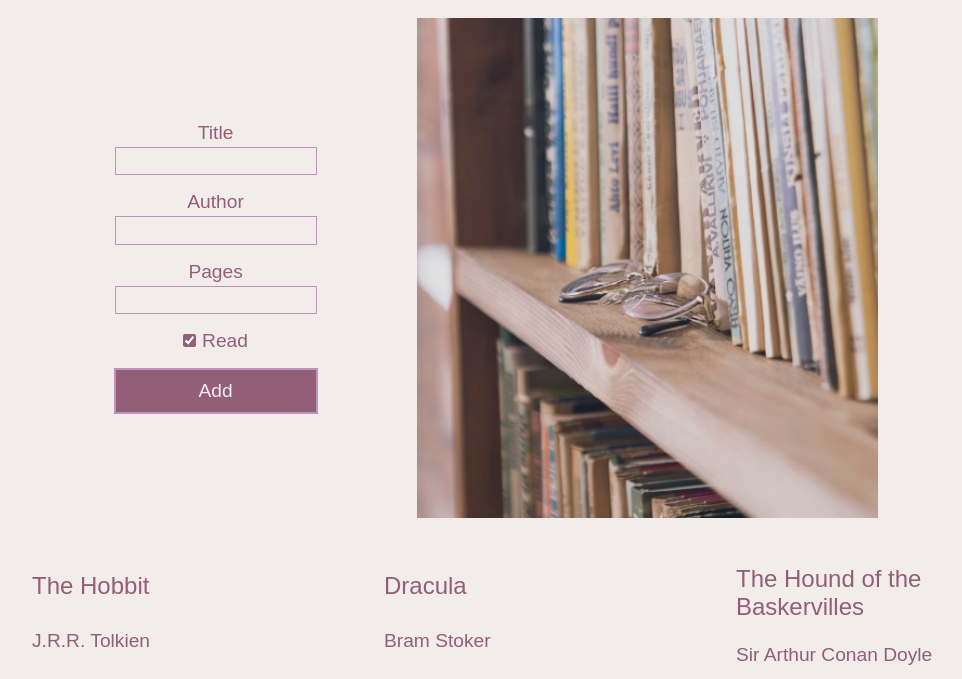
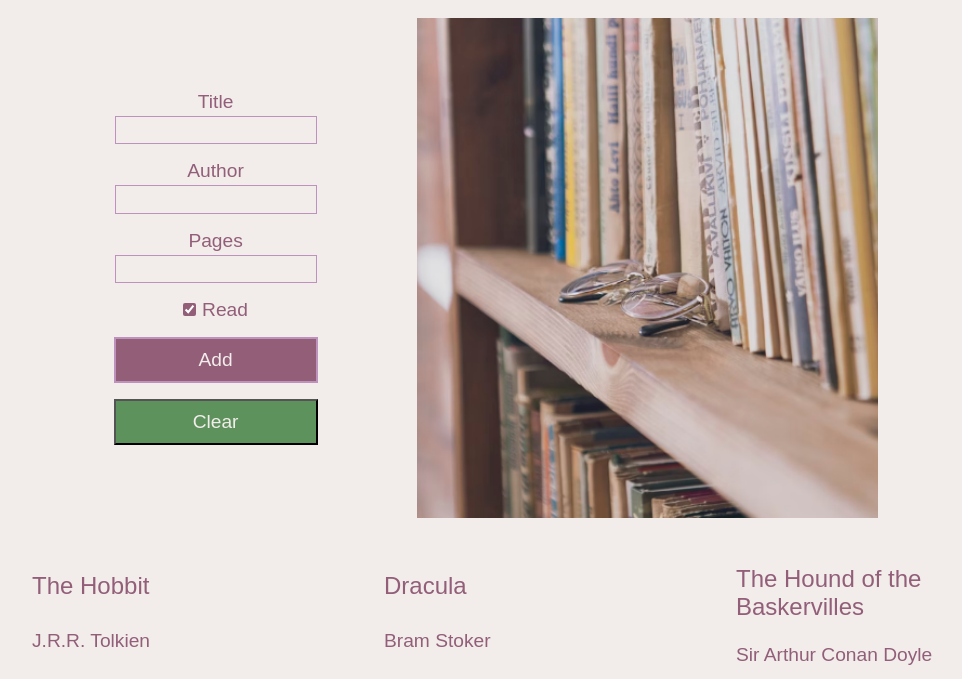
Before and after one commit to v-t-9/Library, a plain HTML site: page index.html in a window 1280 px wide. Shown: the part 100-779 px from the top of the page, without its empty margins (146-1108 px from the left). Drawn offline with Linux system fonts and the light colour scheme; a web font is replaced by a local one.

Commit message:
Added clear button

```diff
--- a/index.html
+++ b/index.html
@@ -36,7 +36,7 @@
                 </div>
 
                 <button id="submit" type="submit">Add</button>
-
+                <button id="clear" type="reset">Clear</button>
             </form>
             <img src="img/books1.png" alt="Books">
         </section>
--- a/script.js
+++ b/script.js
@@ -1,4 +1,5 @@
 const submitBtn = document.getElementById("submit");
+const clearBtn = document.getElementById("Clear");
 const books = document.getElementById("books");
 const library = [
     new Book("The Hobbit", "J.R.R. Tolkien", 295, "Not read yet"),
--- a/style.css
+++ b/style.css
@@ -68,7 +68,7 @@ input[type="text"], input[type="number"]{
 .legend{
     text-align: center;
 }
-.inputs-forms, #check-read, #submit, .author, .pages, #read, #remove{
+.inputs-forms, #check-read, #submit, .author, .pages, #read, #remove, #clear{
     font-size: var(--size-1);
 }
 #check-read{
@@ -79,11 +79,13 @@ input[type="text"], input[type="number"]{
     align-items: center;
 }
 #submit{
-    padding: 10px 0;
-    width: 10.63em;
     background-color: var(--violet);
     color: var(--white);
     border: 2px solid var(--lilac);
+}
+#submit, #clear{
+    padding: 10px 0;
+    width: 10.63em;
 }
 #books{
     display: grid;
@@ -120,7 +122,7 @@ input[type="text"], input[type="number"]{
     padding: 10px 20px;
     font-family: "SUSE", sans-serif;
 }
-#read{
+#read, #clear{
     background-color: var(--green) ;
     color:var(--white)
 }
```
